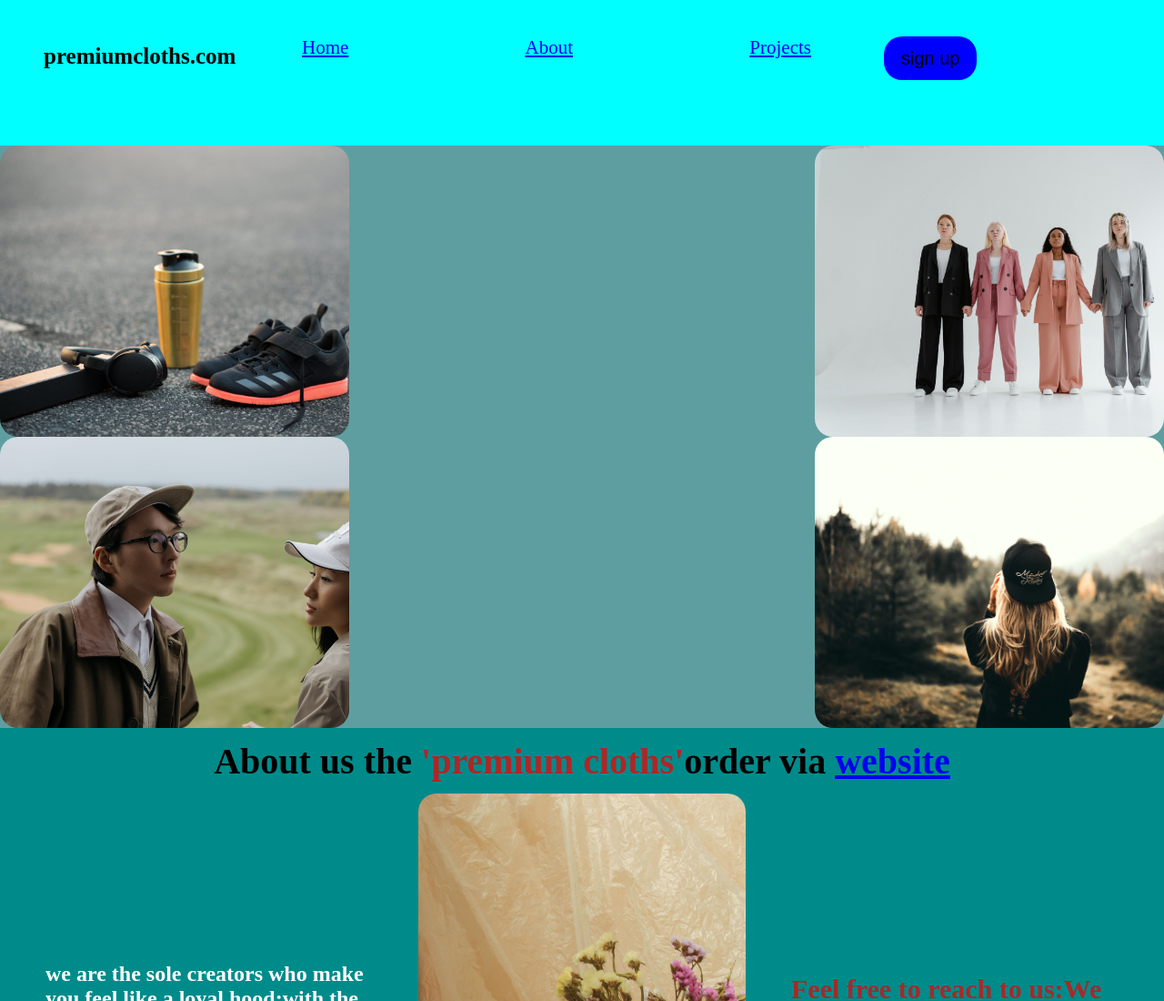
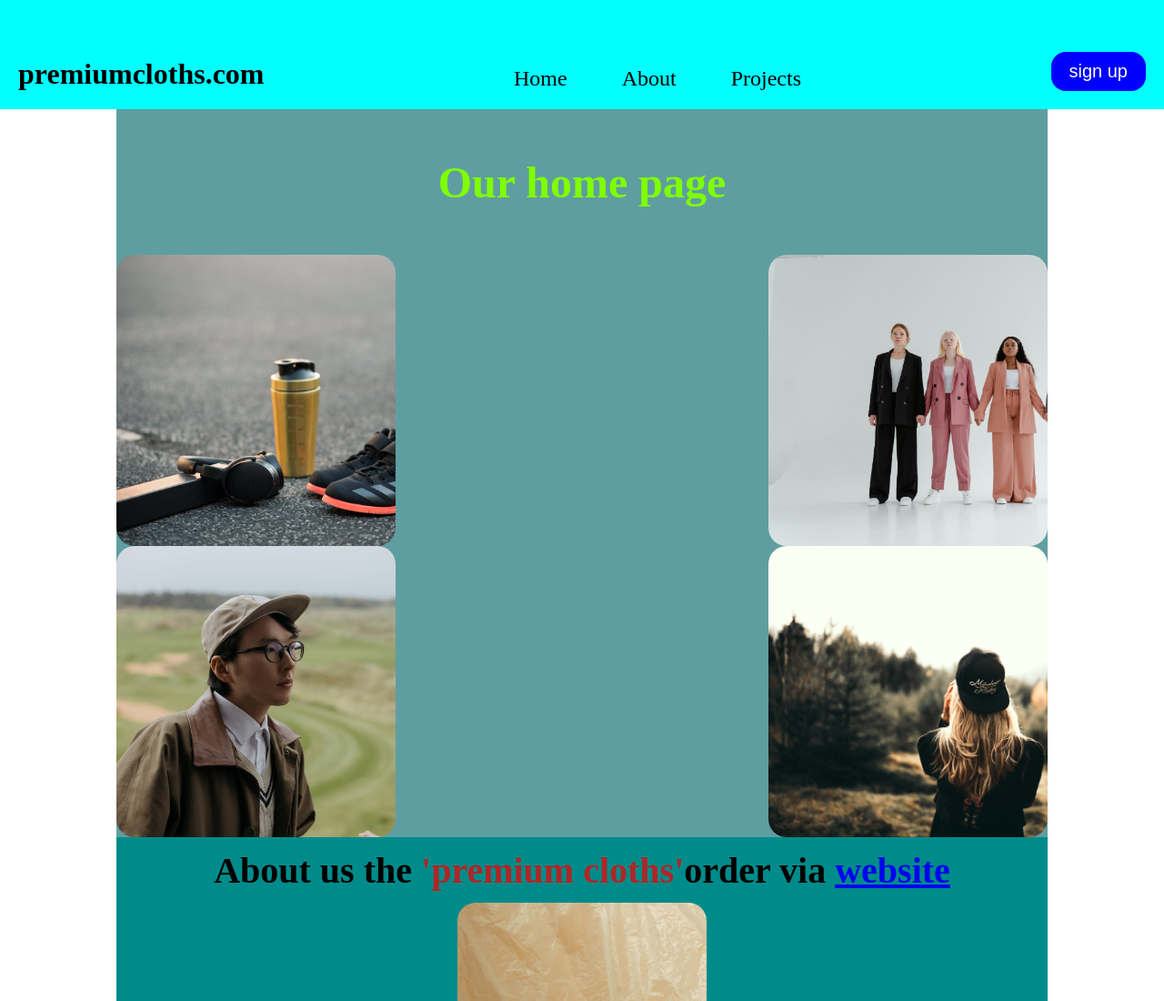
Before and after one commit to DevFaith/plp-portfolio, a plain HTML site: page index.html in a window 1280 px wide. Shown: the top 1100 px of the page at 91% size. Drawn offline with nearby package versions, Linux system fonts and the light colour scheme; files that its build step writes are made by us from their sources; files whose address does not match are found by name.

Commit message:
update file

```diff
--- a/index.html
+++ b/index.html
@@ -6,12 +6,12 @@
     <meta name="viewport" content="width=device-width, initial-scale=1.0">
     <script src="https://kit.fontawesome.com/c954a3f2c7.js" crossorigin="anonymous"></script>
 
-    <link rel="stylesheet" href="/index.css/style.css">
+    <link rel="stylesheet" href="/index/style.css">
     <title>portfolio.html</title>
 </head>
 
 <body>
-    <div class="div-welkie">
+    <div class="div-welkie" id="home">
         <div class="div-welcome">
 
             <h1>premiumcloths.com</h1>
@@ -30,7 +30,7 @@
     </div>
 
 
-    <div class="div-main">
+    <div class="div-main" id="about">
         <div class="div-home">
             <h1>Our home page</h1>
         </div>
@@ -55,7 +55,7 @@
     </div>
 
 
-    <div class="page-3">
+    <div class="page-3" id="projects">
         <div class="div-about">
             <h1>About us the <span style="color: rgb(175, 38, 38);">'premium cloths'</span>order via <span
                     style="color: green;"><a
--- a/index/style.css
+++ b/index/style.css
@@ -1,69 +1,90 @@
-body{
+*{
     margin: 0;
     padding: 0;
     box-sizing: border-box;
 }
+body{
+    width: 80vw;
+    margin: 0 auto;
+    position: relative;
+}
 
 .div-welkie{
-    height: 20vh;
+    background-color: aqua;
+    position: fixed;
     width: 100%;
-    background-color: aqua;
+    height: 15vh;
+    top: 0;
+    left: 0;
     display: flex;
-    position: fixed;
+    justify-content: space-between;
+    align-items: end;
+    padding: 20px;
 }
-.div-welcome{
+
+.div-ul ul{
+    list-style: none;
+    display: flex;
+   gap: 60px;
+}
+.div-ul ul a{
+    text-decoration: none;
+    color: #000;
+    font-size: 24px;
+}
+
+.div-ul ul a:hover{
+    color: red;
+}
+
+/* .div-welcome{
     height: 100%;
     width: 20%;
     /* background-color: black; */
-    margin: 18px;
+    /* margin: 18px;
     padding: 0;
-}
+} */
 
-.div-welcome h1{
+/* .div-welcome h1{
     margin: 30px;
     font-size: 25px;
     padding: 0;
-}
+} */
 
-.div-welcome h1:hover{
+/* .div-welcome h1:hover{
     color: red;
-}
-.div-ul{
+} */
+/* .div-ul{
     height: 100%;
     width: 50%;
 
-}
-.li-carrier{
+} */
+/* .li-carrier{
     display: flex;
     font-size: 21px;
     justify-content: space-between;
     list-style: none;
     margin: 40px;
     padding: 0;
-}
+} */
 
-.div-button{
-    height: 100%;
-    width: 20%;
-    margin: 40px;
-    padding: 0;
-}
 
-.div-button button{
-    height: 30%;
-    width: 40%;
+ .div-button button{
     border: none;
-    border-radius: 20px;
+    padding: 10px 20px;
+    border-radius: 16px;
+    color: #fff;
     background-color: blue;
     font-size: 20px;
 
 }
-.div-button button:hover{
+/* .div-button button:hover{
     color: white;
-}
+}  */
 
 .div-main{
     height: 100vh;
+    margin-top: 15vh;
     width: 100%;
     background-color: cadetblue;
     /* position: absolute; */
```
